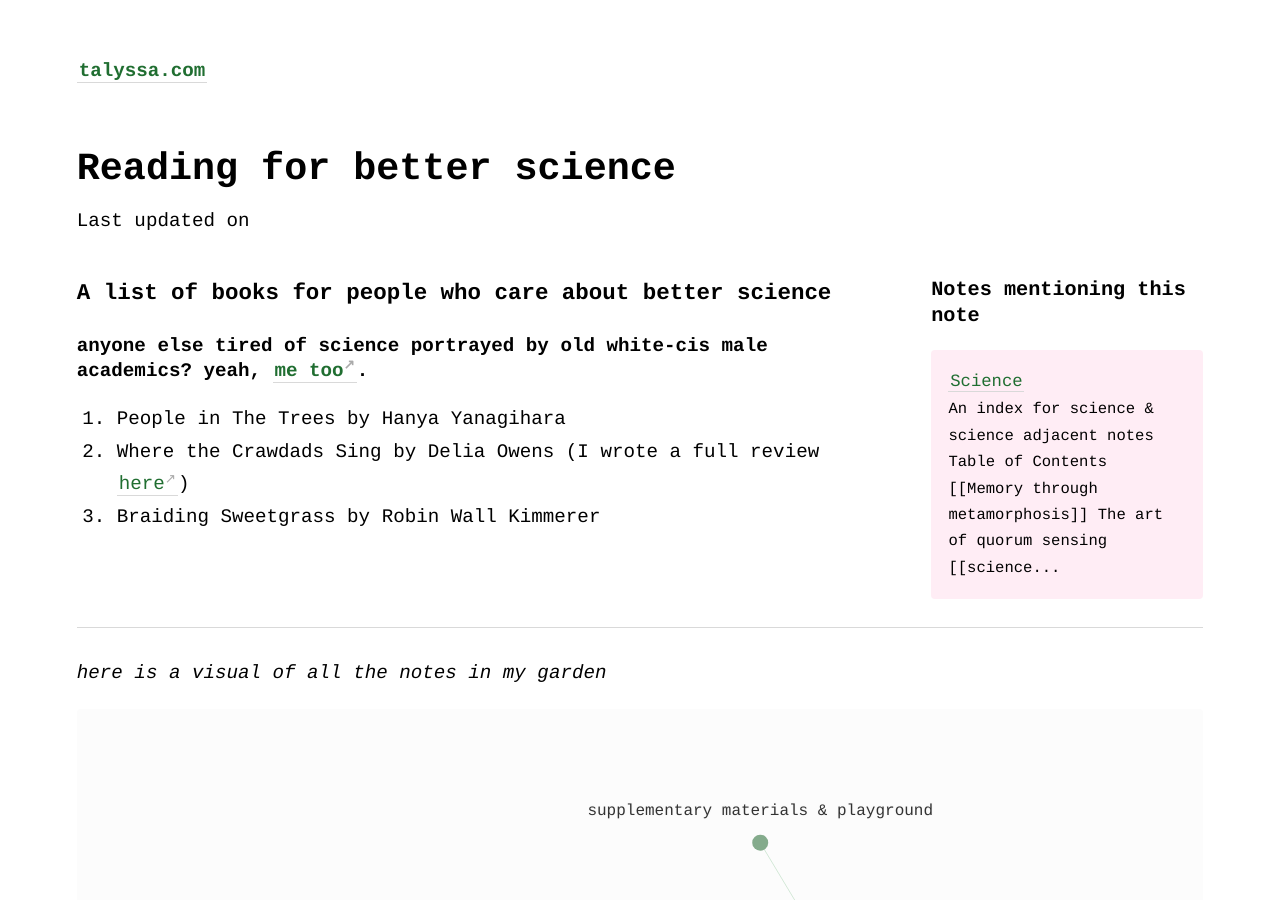
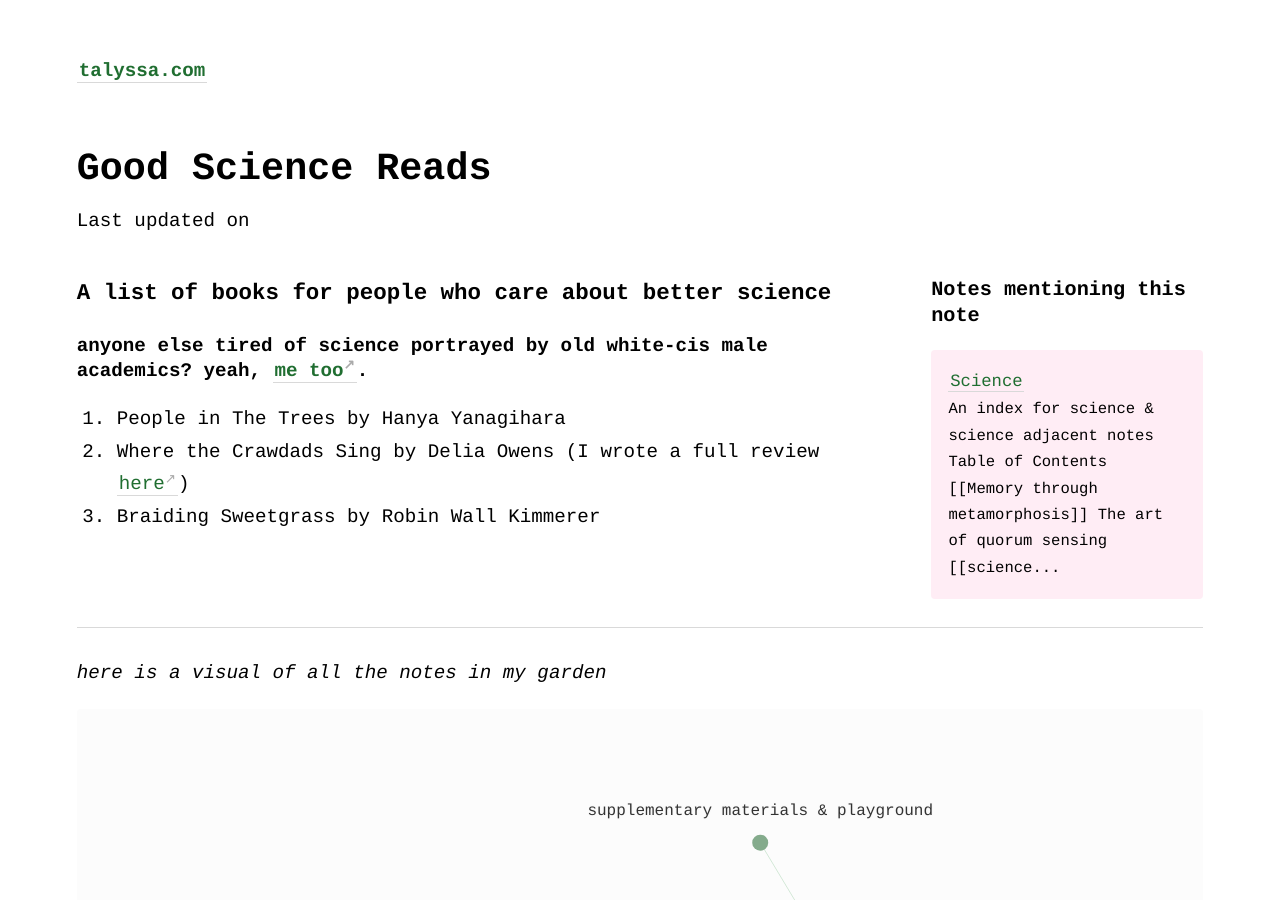
Before and after one commit to geminiworms/talyssagarden.github.io, a Jekyll site: the page built from _notes/science-reading.md, in a window 1280 px wide and 900 px high. Built offline with Jekyll 4.4.1, drawn with Linux system fonts in a browser that asks for light colours; some of the changed text lies outside the part shown.

Commit message:
Update science-reading.md

```diff
--- a/_notes/science-reading.md
+++ b/_notes/science-reading.md
@@ -1,5 +1,5 @@
 ---
-title: Reading for better science
+title: Good Science Reads
 ---
 
 ### A list of books for people who care about better science
```
